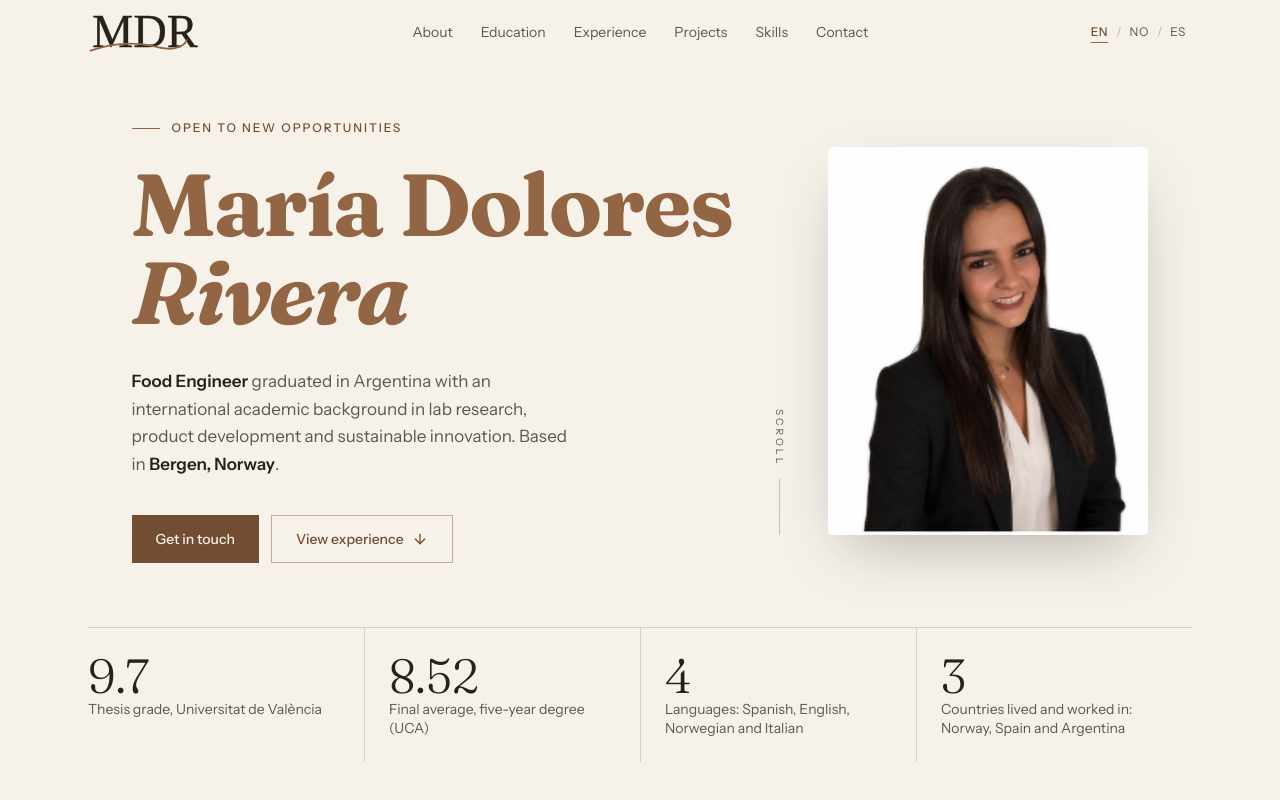
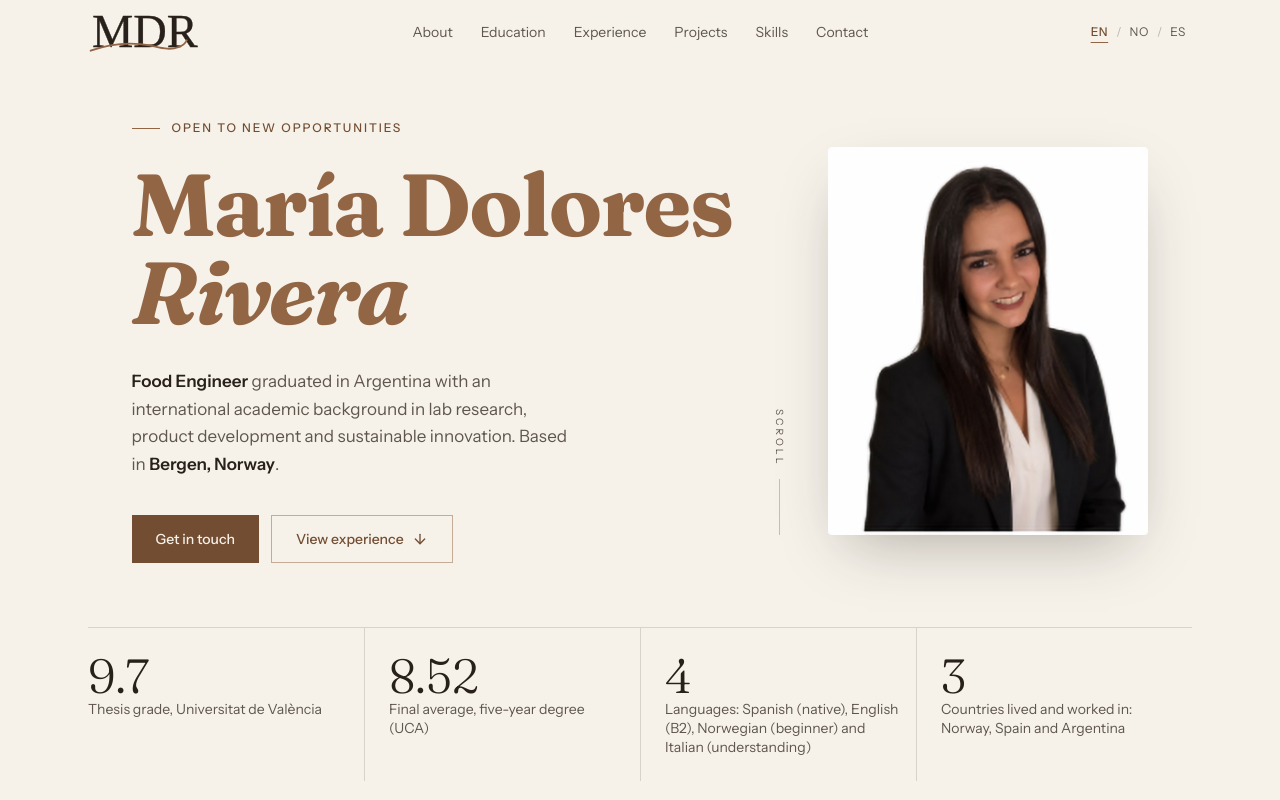
Before and after one commit to agustinsoares/dolores-rivera-portfolio, a React (Vite) app: page / in a window 1280 px wide. Shown: the top 800 px of the page. Built offline with nearby package versions, Linux system fonts and the light colour scheme; a web font is replaced by a local one.

Commit message:
Hero stats: show the level of each language
Co-Authored-By: Claude Opus 5.5 <noreply@anthropic.com>
Claude-Session: https://claude.ai/code/session_01LjtfZXo3zEo2NKwP8DFUJH

```diff
--- a/src/content.ts
+++ b/src/content.ts
@@ -113,9 +113,9 @@ export const stats: { value: string; label: T }[] = [
   {
     value: "4",
     label: {
-      en: "Languages: Spanish, English, Norwegian and Italian",
-      no: "Språk: spansk, engelsk, norsk og italiensk",
-      es: "Idiomas: español, inglés, noruego e italiano",
+      en: "Languages: Spanish (native), English (B2), Norwegian (beginner) and Italian (understanding)",
+      no: "Språk: spansk (morsmål), engelsk (B2), norsk (nybegynner) og italiensk (forståelse)",
+      es: "Idiomas: español (nativo), inglés (B2), noruego (inicial) e italiano (comprensión)",
     },
   },
   {
```
